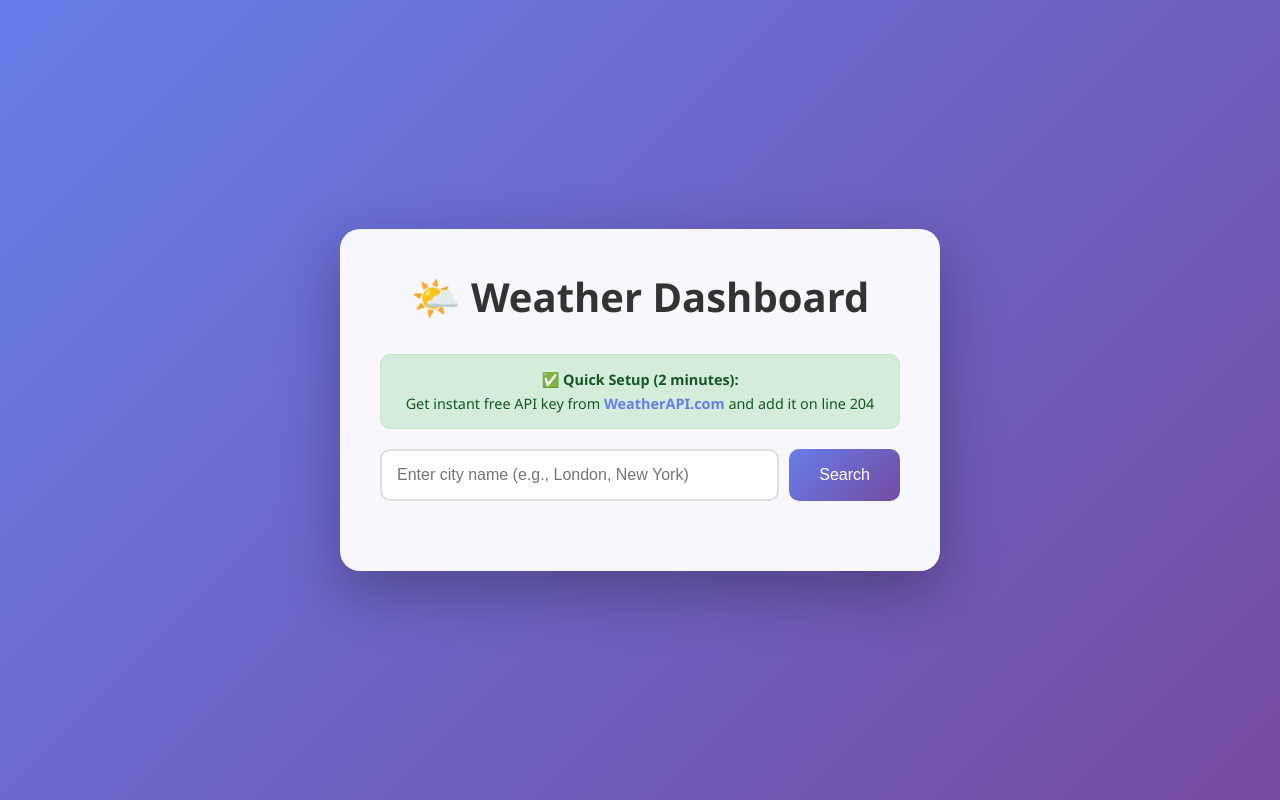
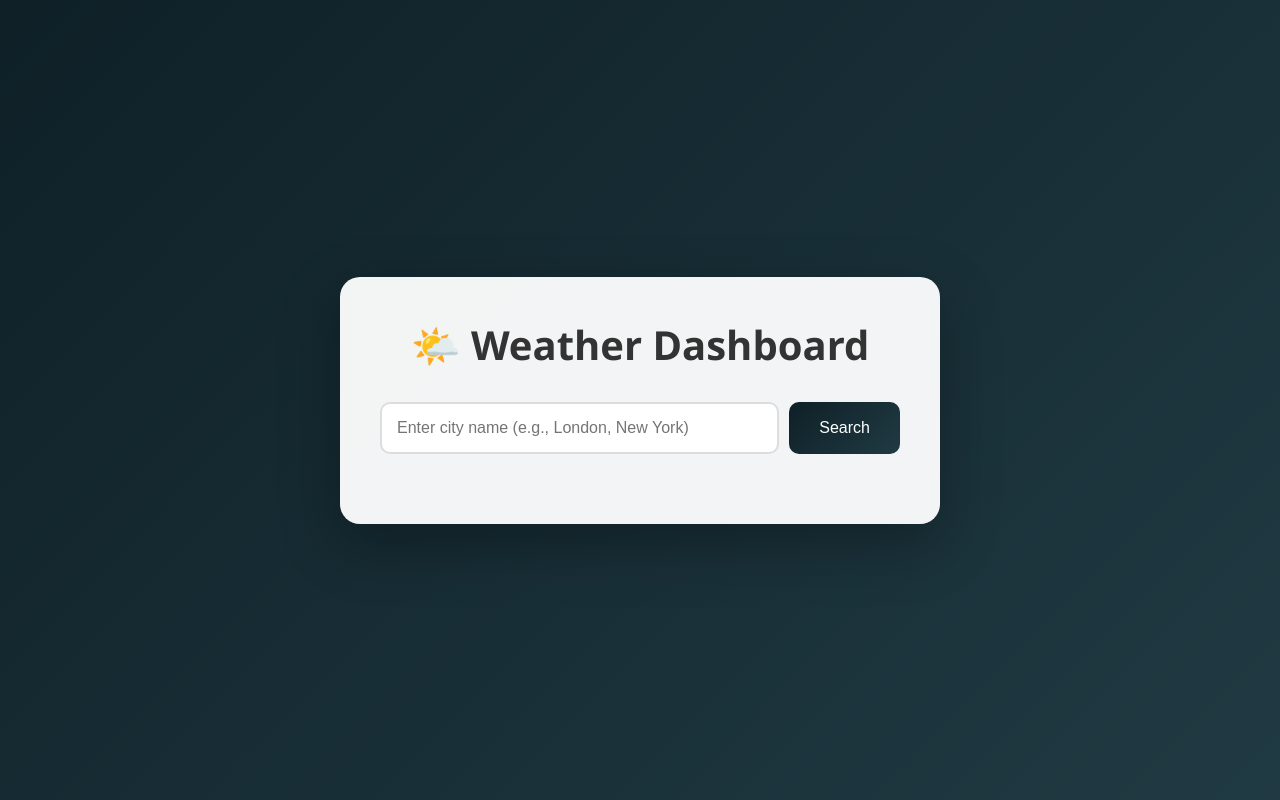
Before and after one commit to zw4320/mgis-weather-display, a plain HTML site: page index.html in a window 1280 px wide. Drawn offline with Linux system fonts and the light colour scheme.

Commit message:
v7 - actually coded - could break everything maybe

```diff
--- a/index.html
+++ b/index.html
@@ -13,7 +13,7 @@
 
         body {
             font-family: 'Segoe UI', Tahoma, Geneva, Verdana, sans-serif;
-            background: linear-gradient(135deg, #667eea 0%, #764ba2 100%);
+            background: linear-gradient(135deg, #0f2027 0%, #203a43 100%);
             min-height: 100vh;
             display: flex;
             justify-content: center;
@@ -54,12 +54,12 @@
 
         #cityInput:focus {
             outline: none;
-            border-color: #667eea;
+            border-color: #0f2027;
         }
 
         #searchBtn {
             padding: 15px 30px;
-            background: linear-gradient(135deg, #667eea 0%, #764ba2 100%);
+            background: linear-gradient(135deg, #0f2027 0%, #203a43 100%);
             color: white;
             border: none;
             border-radius: 10px;
@@ -88,7 +88,7 @@
 
         .loading {
             text-align: center;
-            color: #667eea;
+            color: #0f2027;
             margin: 20px 0;
             display: none;
             font-size: 1.2em;
@@ -131,7 +131,7 @@
 
         .temp-display {
             font-size: 4em;
-            color: #667eea;
+            color: #0f2027;
             font-weight: bold;
         }
 
@@ -186,7 +186,7 @@
         }
 
         .api-info a {
-            color: #667eea;
+            color: #0f2027;
             text-decoration: none;
             font-weight: bold;
         }
@@ -200,11 +200,6 @@
 <body>
     <div class="container">
         <h1>🌤️ Weather Dashboard</h1>
-
-        <div class="api-info">
-            <strong>✅ Quick Setup (2 minutes):</strong>
-            Get instant free API key from <a href="https://www.weatherapi.com/signup.aspx" target="_blank">WeatherAPI.com</a> and add it on line 204
-        </div>
 
         <div class="search-box">
             <input type="text" id="cityInput" placeholder="Enter city name (e.g., London, New York)">
```
